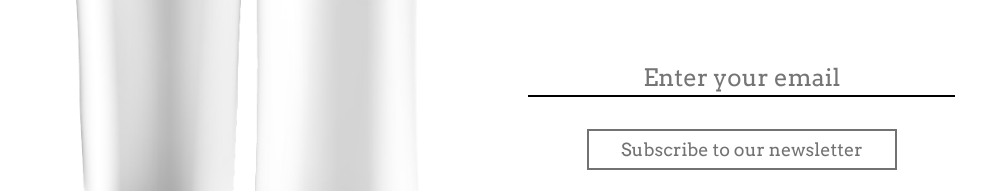
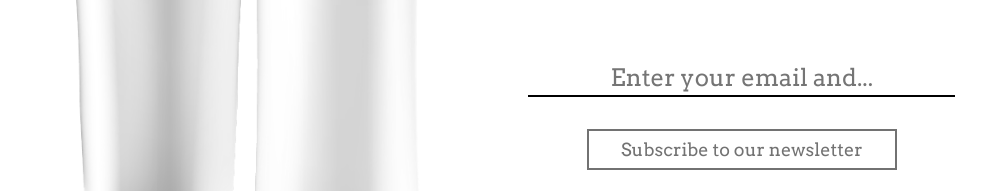
Before and after one commit to grobare/TheOdinProject, a plain HTML site: page Landing Page 2/Non-responsive version/index.html in a window 1280 px wide. Shown: the part 1258-1449 px from the top of the page, without its empty margins (171-1158 px from the left). Drawn offline with Linux system fonts and the light colour scheme.

Commit message:
still bad

```diff
--- a/Landing Page 2/Non-responsive version/index.html
+++ b/Landing Page 2/Non-responsive version/index.html
@@ -63,7 +63,7 @@
           type="email"
           name="email"
           id="email"
-          placeholder="Enter your email"
+          placeholder="Enter your email and..."
         />
         <button id="sub">Subscribe to our newsletter</button>
       </div>
```
